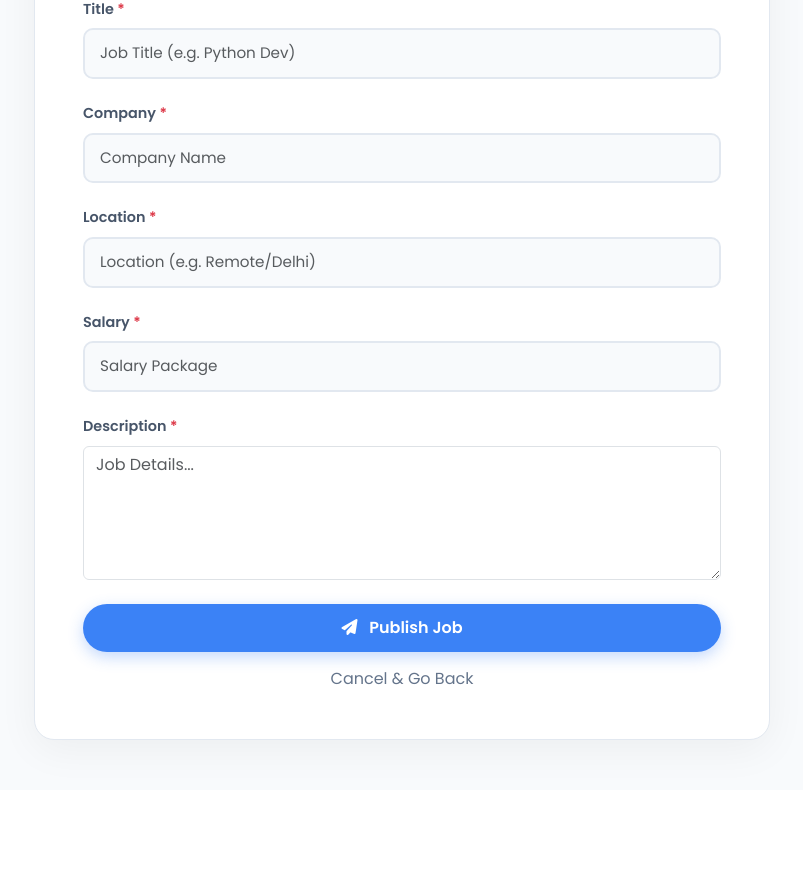
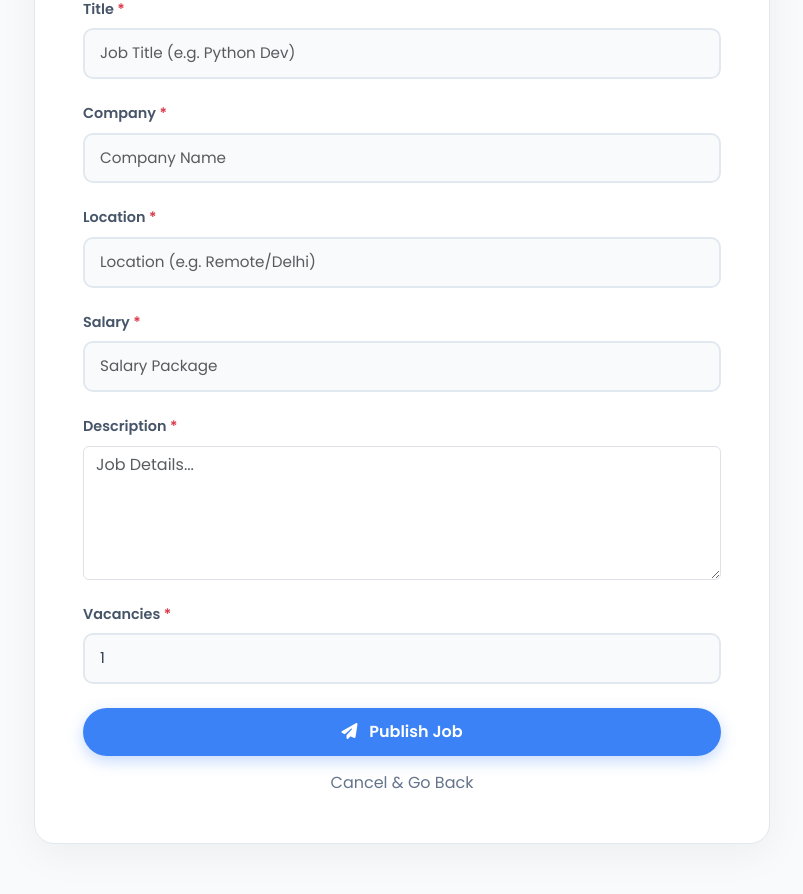
Before and after one commit to paramsinghania782-coder/JobPortal, a Django app: page /post-job/ in a window 1280 px wide. Shown: the part 269-1163 px from the top of the page, without its empty margins (238-1041 px from the left). Before the commit the page ends 1021 px from the top, so only its background shows below. Run offline with Django 5.2, Linux system fonts and the light colour scheme; the visitor is signed in with stand-in values (Sample User, id 1).

Commit message:
Aded some featuers

```diff
--- a/jobs/forms.py
+++ b/jobs/forms.py
@@ -49,11 +49,12 @@ class UserSignupForm(forms.ModelForm):
 class JobForm(forms.ModelForm):
     class Meta:
         model = Job
-        fields = ['title', 'company', 'location', 'salary', 'description']
+        fields = ['title', 'company', 'location', 'salary', 'description', 'vacancies']
         widgets = {
             'title': forms.TextInput(attrs={'class': 'form-control', 'placeholder': 'Job Title (e.g. Python Dev)','autocomplete': 'off'}),
             'company': forms.TextInput(attrs={'class': 'form-control', 'placeholder': 'Company Name','autocomplete': 'off'}),
             'location': forms.TextInput(attrs={'class': 'form-control', 'placeholder': 'Location (e.g. Remote/Delhi)','autocomplete': 'off'}),
             'salary': forms.TextInput(attrs={'class': 'form-control', 'placeholder': 'Salary Package','autocomplete': 'off'}),
             'description': forms.Textarea(attrs={'class': 'form-control', 'rows': 5, 'placeholder': 'Job Details...','autocomplete': 'off'}),
+            'vacancies': forms.NumberInput(attrs={'class': 'form-control', 'placeholder': 'Number of Vacancies', 'min': '1'}),
         }
--- a/jobs/models.py
+++ b/jobs/models.py
@@ -10,6 +10,7 @@ class Job(models.Model):
     location = models.CharField(max_length=50)
     salary = models.CharField(max_length=50)
     created_at = models.DateTimeField(auto_now_add=True)
+    vacancies = models.PositiveIntegerField(default=1)
 
     def __str__(self):
         return self.title
--- a/jobs/templates/jobs/home.html
+++ b/jobs/templates/jobs/home.html
@@ -222,6 +222,7 @@
                     <p class="text-muted small mb-3 flex-grow-1">{{ job.description|truncatewords:20 }}</p>
 
                     <div class="d-flex flex-wrap gap-2 mb-4">
+                        <span class="badge bg-primary text-white"><i class="bi bi-people"></i> {{ job.vacancies }} Vacancies</span>
                         <span class="badge-tag"><i class="fas fa-map-marker-alt me-1"></i> {{ job.location }}</span>
                         <span class="badge-tag text-success bg-success-subtle"><i class="fas fa-wallet me-1"></i> {{ job.salary }}</span>
                     </div>
--- a/jobs/templates/jobs/job_detail.html
+++ b/jobs/templates/jobs/job_detail.html
@@ -39,6 +39,8 @@
                     <p style="white-space: pre-line;">{{job.salary}}</p>
                     <h4 class="text-primary fw-bold mb-3">Job location</h4>
                     <p style="white-space: pre-line;">{{job.location}}</p>
+                    <h4 class="text-primary fw-bold mb-3">Job Vacancies</h4>
+                    <p style="white-space: pre-line;">{{ job.vacancies }} Openings</p>
                     </div>
 
                 <div class="col-12 col-md-4 mb-4">
--- a/populate_jobs.py
+++ b/populate_jobs.py
@@ -50,7 +50,8 @@ def populate(N=200):
             company=fake_company,
             location=fake_location,
             description=fake_description,
-            salary=fake_salary
+            salary=fake_salary,
+            vacancies=random.randint(1, 15),
         )
 
     print(f"Successfully {N} fake jobs add ho gayi hain!")
```
Also changed, not shown: jobs/migrations/0002_job_vacancies.py (added).
